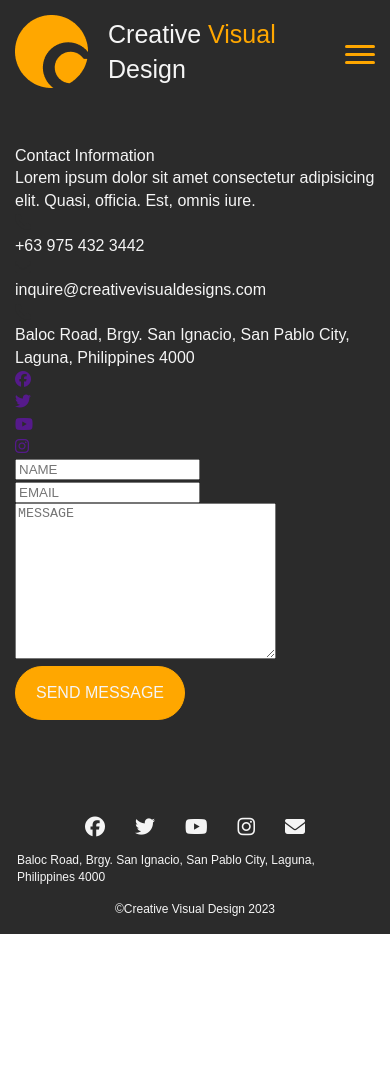
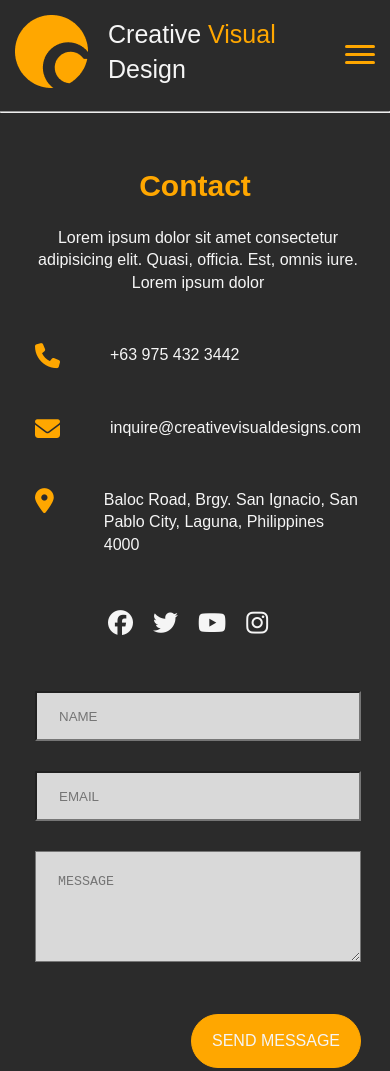
Before and after one commit to ceekaye-lipnica/Basic-CVD-Conversion, a plain HTML site: page contact.html in a window 390 px wide. Shown: the top 1071 px of the page. Before the commit the page ends 934 px from the top, so only its background shows below. Drawn offline with Linux system fonts and the light colour scheme.

Commit message:
complete website

```diff
--- a/contact.html
+++ b/contact.html
@@ -36,16 +36,16 @@
 
             </div>
         </div>
+        <hr>
     </header>
 
     <section class="contactpage__banner">
         <div class="container">
-            <h2>Contact Information</h2>
+            <h2>Contact</h2>
 
             <div class="contactpage__wrapper">
-                <p>Lorem ipsum dolor sit amet consectetur adipisicing elit. Quasi, officia. Est, omnis iure.</p>
-
                 <div class="contactpage__details">
+                    <p class="contact__subtitle">Lorem ipsum dolor sit amet consectetur adipisicing elit. Quasi, officia. Est, omnis iure. Lorem ipsum dolor </p>
                     <div class="contacts">
                         <i class="fa-solid fa-phone"></i>
                         <p>+63 975 432 3442</p>
@@ -55,7 +55,7 @@
                         <p>inquire@creativevisualdesigns.com</p>
                     </div>
                     <div class="contacts">
-                        <i class="fa-solid fa-phone"></i>
+                        <i class="fa-solid fa-location-dot"></i>
                         <p>Baloc Road, Brgy. San Ignacio, San Pablo City, Laguna, Philippines 4000</p>
                     </div>
 
@@ -68,19 +68,17 @@
                         </ul>
                     </div>
 
-
                 </div>
-
-
 
                 <div class="contact__form">
                     <form action="#">
-                        <input type="text" id="name" name="name" placeholder="NAME">
-                        <input type="text" id="email" name="email" placeholder="EMAIL">
-                        <textarea name="message" id="msg" cols="30" rows="10" placeholder="MESSAGE"></textarea>
+                        <input type="text" id="name" name="name" placeholder="NAME"> <br>
+                        <input type="text" id="email" name="email" placeholder="EMAIL"> <br>
+                        <textarea name="message" id="msg" cols="20" rows="7" placeholder="MESSAGE"></textarea> <br>
 
-                        <a href="" class="btn yellow-white">SEND MESSAGE</a>
-
+                        <div class="submit__btn">
+                            <a href="" class="btn yellow-white">SEND MESSAGE</a>
+                        </div>
 
                     </form>
                 </div>
--- a/style.css
+++ b/style.css
@@ -937,7 +937,7 @@ margin: 5rem;
   margin: 2.5rem 0;
 }
 
-.updates__banner .wrapper__left h4{
+.updates__banner .wrapper__left a{
   color: #ffa700;
   font-size: 1.6rem;
 }
@@ -956,7 +956,7 @@ margin: 5rem;
 }
 
 .updates__banner .details-icons{
-  margin-right: 8rem;
+  margin-right: 7rem;
 }
 
 .updates__banner .updates__details p{
@@ -1034,18 +1034,17 @@ margin: 5rem;
   }
 
   .updates__banner .details-icons{
-    margin-right: 1rem;
+    margin-right: 2rem;
     font-size: 1rem;
   }
 
   .updates__banner .updates__details{
-    justify-content: center;
+    display: flex;
+    justify-content: space-evenly;
   }
 
   .updates__banner .updates__details p{
-    display: inline;
-    margin-left: .5rem;
-    font-weight: 600;
+    font-size: 0.8rem;
   }
 
   .updates__banner .categories__title{
@@ -1086,23 +1085,40 @@ margin: 5rem;
   }
 
   .updates__banner .tags a{
-    margin: 1.1rem 0;
+    margin: 1rem 0;
     text-transform: uppercase;
+    display: flex;
+    align-items: center;
   }
 
-  /* .updates__banner .details-icons p{
-    font-size: 1.1rem;
-  } */
+  .updates__banner .tags p{
+    font-size: 1.2rem;
+    margin: 0 3rem;
+  }
 
+  .updates__banner .tags__buttons a{
+      justify-content: center;
+  }
 }
 
 
 /*------------CONTACT PAGE------------*/
 
 .contactpage__banner{
-  padding-top: 13rem;
+  padding-top: 15rem;
   padding-bottom: 5rem;
   background: #2b2b2b;
+  border-bottom: 2px solid #d3d3d3;
+}
+
+.contactpage__banner .contactpage__wrapper{
+  /* display: flex;
+  justify-content: space-around;
+  margin-top: 2rem; */
+
+  display: grid;
+  grid-template-columns: 3fr 5fr;
+  grid-gap: 15rem;
 }
 
 .contactpage__banner .contactpage__wrapper p{
@@ -1110,9 +1126,114 @@ margin: 5rem;
 }
 
 .contactpage__banner .container h2{
-  color:#f5f5f5;
+  margin-bottom: 2rem;
+  color: #ffa700;
+  font-size: 5rem;
+  font-weight: 600;
 }
 
+.contactpage__banner .contactpage__details p{
+  margin-bottom: 5rem;
+}
+
+.contactpage__banner .contacts{
+  display: flex;
+}
+
+.contactpage__banner  .contactpage__details .contact__subtitle{
+  margin-bottom: 7rem;
+}
+
+.contactpage__banner .contacts p{
+  display: inline;
+}
+
+.contactpage__banner .contacts i{
+  color: #ffa700;
+  font-size: 25px;
+  margin-right: 5rem;
+}
+
+.contactpage__banner .contact__icons ul{
+display: flex;
+font-size: 25px;
+}
+
+.contactpage__banner .contact__icons ul li a{
+color: #f5f5f5;
+margin-right: 2rem;
+}
+
+.contactpage__banner .contact__icons ul li a:hover{
+color: #ffa700;
+}
+
+.contactpage__banner .contact__form input{
+ width: 100%;
+ height: 5rem;
+}
+
+::placeholder{
+padding: 2rem;
+}
+
+.contactpage__banner .contact__form #name{
+  background-color: #d9d9d9;
+  margin-bottom: 1.5rem;
+}
+
+.contactpage__banner .contact__form #email, #msg{
+  background-color: #d9d9d9;
+  margin: 1.5rem 0;
+}
+
+.contactpage__banner .contact__form .submit__btn{
+  display: flex;
+  justify-content: flex-end;
+
+}
+
+.contactpage__banner .contact__form textarea{
+ width: 100%;
+}
+
+.contactpage__banner .contact__form .submit__btn{
+  margin-top: 5rem;
+}
+
+
+@media screen and (max-width: 500px){
+
+  .contactpage__banner .contactpage__wrapper{
+    display: grid;
+    grid-template-columns: 1fr;
+    grid-gap: 5rem;
+  }
+
+  .contactpage__banner .container{
+    margin-left: 2rem;
+    margin-right: 2rem;
+  }
+
+  .contactpage__banner .contact__icons ul{
+   justify-content: center;
+  }
+
+  .contactpage__banner .container h2{
+    font-size: 3rem;
+    text-align: center;
+  }
+
+  .contactpage__banner  .contactpage__details .contact__subtitle{
+    text-align: center;
+    margin-bottom: 5rem;
+  }
+
+  .contactpage__banner .contact__form .submit__btn{
+    margin-top: 3rem;
+  }
+
+}
 
 /*------------REPEATABLE PATTERNS-------------*/
 
```
Also changed, not shown: Services.html (+26 -20 lines), Updates.html (+35 -12 lines), home.html (+12 -6 lines).
